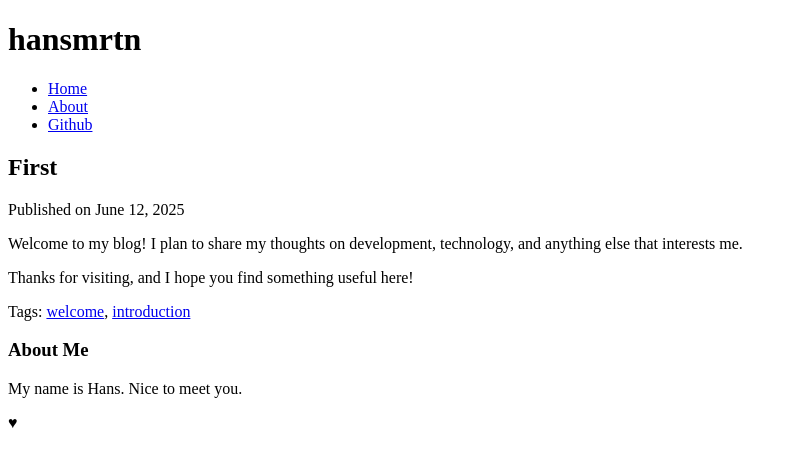
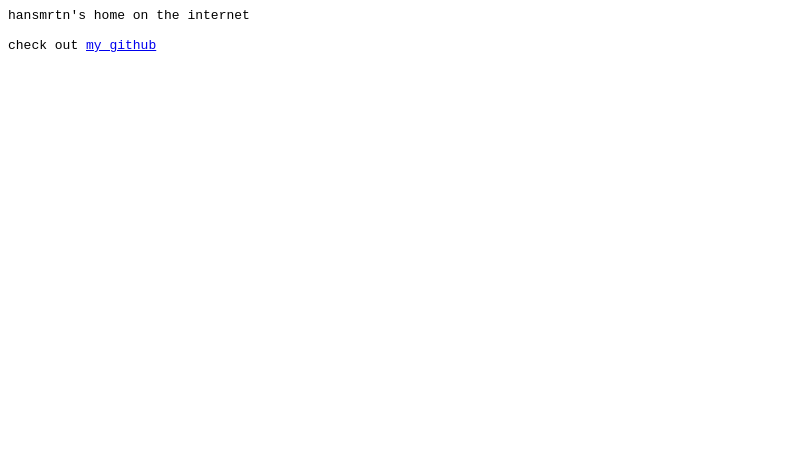
Before and after one commit to hansmrtn/blog, a plain HTML site: page index.html in a window 1280 px wide. Shown: the whole page, without its empty margins (0-794 px from the left). Drawn offline with Linux system fonts and the light colour scheme.

Commit message:
Update index.html

```diff
--- a/index.html
+++ b/index.html
@@ -1,50 +1,13 @@
-<!DOCTYPE html>
-<html lang="en">
-
+<html>
 <head>
-	<meta charset="UTF-8">
-	<meta name="viewport" content="width=device-width, initial-scale=1.0">
-	<title>hansmrtn</title>
+<style>
+body {
+  font-family: monospace
+}
+</style>
+<title>hansmrtn</title>
 </head>
-
 <body>
-	<header>
-		<h1>hansmrtn</h1>
-		<nav>
-			<ul>
-				<li><a href="#home">Home</a></li>
-				<li><a href="#about">About</a></li>
-				<li><a href="https://github.com/hansmrtn">Github</a></li>
-			</ul>
-		</nav>
-	</header>
-
-	<main>
-		<article>
-			<header>
-				<h2>First</h2>
-				<p>Published on <time datetime="2024-06-05">June 12, 2025</time>
-			</header>
-			<p>Welcome to my blog! I plan to share my thoughts on development, technology, and
-				anything else that interests me.</p>
-
-
-			<p>Thanks for visiting, and I hope you find something useful here!</p>
-
-			<footer>
-				<p>Tags: <a href="#welcome">welcome</a>, <a href="#introduction">introduction</a></p>
-			</footer>
-		</article>
-	</main>
-
-	<aside>
-		<h3>About Me</h3>
-		<p>My name is Hans. Nice to meet you. </p>
-	</aside>
-
-	<footer>
-		<p>♥︎</p>
-	</footer>
-</body>
-
-</html>
+hansmrtn's home on the internet
+<br/><br/>
+check out <a href="https://github.com/hansmrtn/">my github</a>
```
